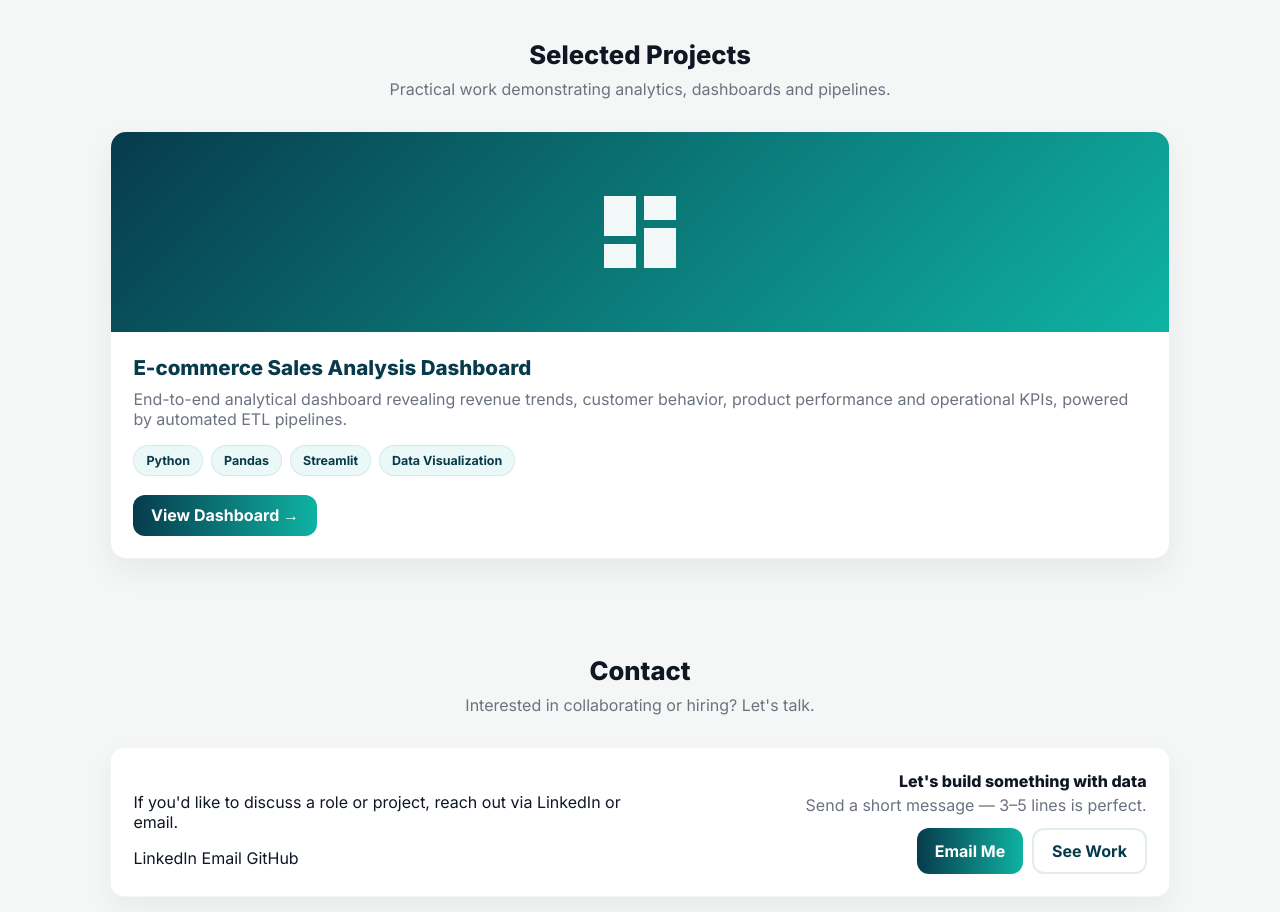
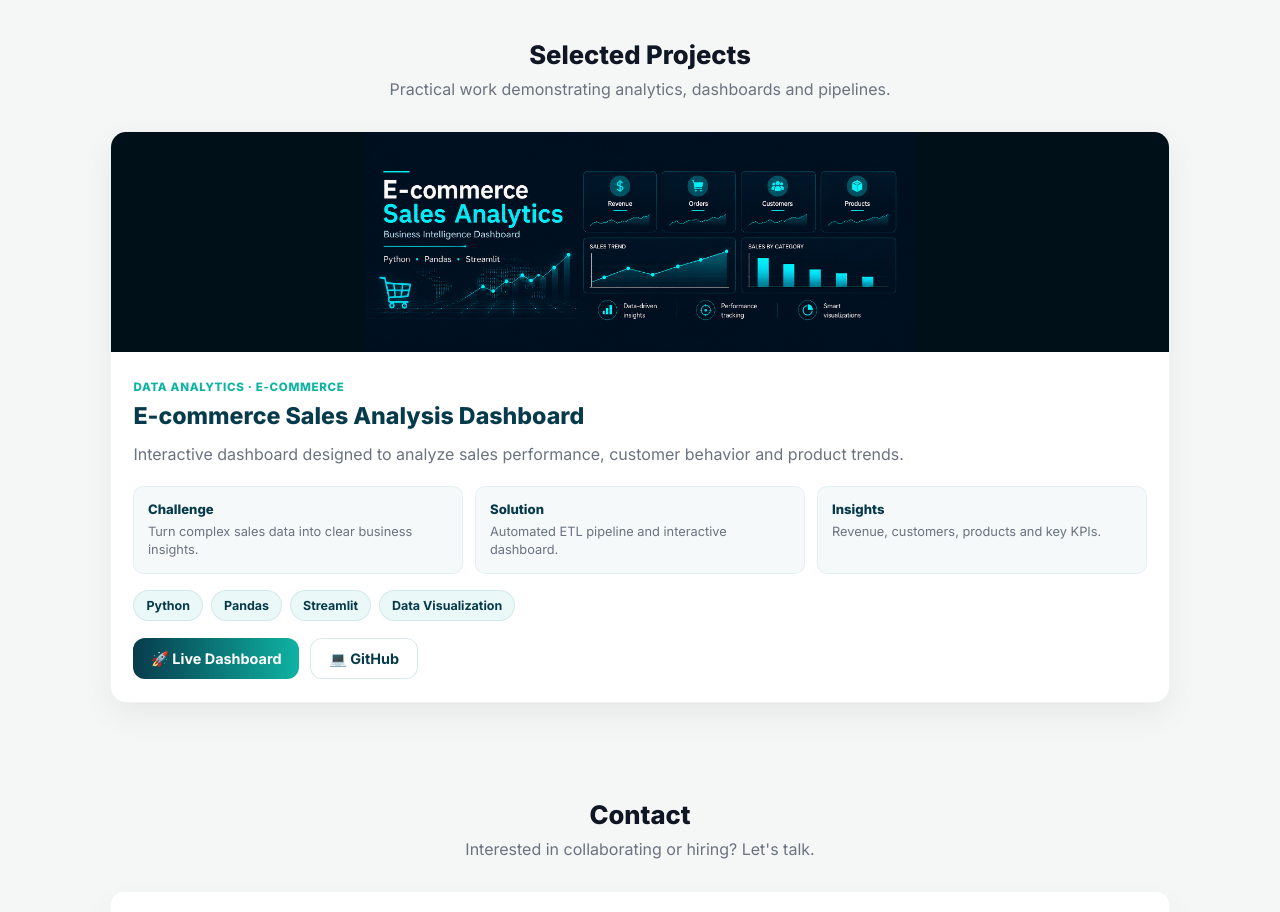
Before and after one commit to ypelayog25/portafolio, a plain HTML site: page index.html in a window 1280 px wide. Shown: the part 1420-2332 px from the top of the page. Drawn offline with Linux system fonts and the light colour scheme.

Commit message:
projects

```diff
--- a/index.html
+++ b/index.html
@@ -230,7 +230,7 @@ section{padding:3rem 0;}
 .meta .item{display:flex;align-items:center;gap:.6rem;}
 .meta .title{font-weight:700;}
 
-/* ---------------- SKILLS (NO CAMBIADO) ---------------- */
+/* ---------------- SKILLS  ---------------- */
 .skills{
   display:grid;
   grid-template-columns:repeat(auto-fit,minmax(260px,1fr));
@@ -248,7 +248,7 @@ section{padding:3rem 0;}
   width:0%;transition:1s ease-in-out;
 }
 
-/* ---------------- PROJECTS (MEJORADO) ---------------- */
+/* ---------------- PROJECTS ---------------- */
 .projects-grid{
   display:grid;
   grid-template-columns:repeat(auto-fit,minmax(300px,1fr));
@@ -267,29 +267,121 @@ section{padding:3rem 0;}
   box-shadow:0 22px 40px rgba(11,107,122,0.12);
 }
 .project-media{
-  height:200px;
-  background:linear-gradient(135deg,var(--accent-blue),var(--accent-teal));
-  display:flex;align-items:center;justify-content:center;
+  height:220px;
+  overflow:hidden;
+  background:#001018;
 }
-.project-media svg{
-  width:96px;height:96px;opacity:.95;
+
+.project-media img{
+  width:100%;
+  height:100%;
+  object-fit:contain;
+  display:block;
 }
-.project-body{padding:1.4rem;}
-.project-body h3{margin:0;color:var(--accent-blue);font-size:1.28rem;font-weight:800;}
-.project-body p{color:var(--muted);margin-top:.6rem;}
-.tags{display:flex;gap:.5rem;margin-top:.9rem;flex-wrap:wrap;}
+
+.project:hover .project-media img{
+  transform:scale(1.03);
+}
+
+.project-body{
+  padding:1.4rem;
+}
+
+.project-category{
+  display:inline-block;
+  font-size:.72rem;
+  font-weight:800;
+  letter-spacing:.06em;
+  color:var(--accent-teal);
+  margin-bottom:.55rem;
+}
+
+.project-body h3{
+  margin:0;
+  color:var(--accent-blue);
+  font-size:1.45rem;
+  line-height:1.25;
+  font-weight:800;
+}
+
+.project-body p{
+  color:var(--muted);
+  margin-top:.65rem;
+  font-size:1rem;
+  line-height:1.6;
+}
+
+.project-highlights{
+  display:grid;
+  grid-template-columns:repeat(3,1fr);
+  gap:.8rem;
+  margin-top:1.2rem;
+}
+
+.highlight{
+  padding:.85rem;
+  border-radius:10px;
+  background:rgba(11,107,122,0.04);
+  border:1px solid rgba(11,107,122,0.07);
+}
+
+.highlight strong{
+  display:block;
+  color:var(--accent-blue);
+  font-size:.82rem;
+  margin-bottom:.35rem;
+  font-weight:800;
+}
+
+.highlight span{
+  display:block;
+  color:var(--muted);
+  font-size:.8rem;
+  line-height:1.45;
+}
+
+.tags{
+  display:flex;
+  gap:.5rem;
+  margin-top:1rem;
+  flex-wrap:wrap;
+}
+
 .tag{
   background:#eaf8f7;
-  padding:.42rem .75rem;border-radius:999px;
+  padding:.42rem .75rem;
+  border-radius:999px;
   border:1px solid rgba(11,107,122,0.1);
-  font-size:.78rem;font-weight:700;color:var(--accent-blue);
+  font-size:.78rem;
+  font-weight:700;
+  color:var(--accent-blue);
 }
+
+.project-actions{
+  display:flex;
+  gap:.7rem;
+  flex-wrap:wrap;
+  margin-top:1.1rem;
+}
+
 .project-link{
-  display:inline-block;margin-top:1.2rem;
+  display:inline-flex;
+  align-items:center;
+  justify-content:center;
   background:linear-gradient(90deg,var(--accent-blue),var(--accent-teal));
-  color:white;font-weight:700;
-  padding:.65rem 1.1rem;border-radius:12px;
+  color:white;
+  font-size:.9rem;
+  font-weight:700;
+  padding:.65rem 1.1rem;
+  border-radius:12px;
 }
+
+.project-link-secondary{
+  background:white;
+  color:var(--accent-blue);
+  border:1px solid rgba(11,107,122,0.15);
+}
+
 
 /* ---------------- CONTACT ---------------- */
 .contact-grid{
@@ -442,7 +534,7 @@ footer{text-align:center;padding:2rem 0;color:var(--muted);}
   </div>
 </section>
 
-<!-- PROJECTS (MEJORADO PROFESIONAL) -->
+<!-- PROJECTS -->
 <section id="projects">
   <div class="section-head">
     <h2>Selected Projects</h2>
@@ -453,17 +545,38 @@ footer{text-align:center;padding:2rem 0;color:var(--muted);}
 
     <article class="project">
       <div class="project-media">
-        <svg fill="white" viewBox="0 0 24 24">
-          <path d="M3 13h8V3H3v10zm0 8h8v-6H3v6zm10 0h8V11h-8v10zm0-18v6h8V3h-8z"/>
-        </svg>
+        <img src="images/ecommerce-dashboard-cover.png" alt="E-commerce Sales Analytics Dashboard">
       </div>
 
       <div class="project-body">
+
+        <span class="project-category">DATA ANALYTICS · E-COMMERCE</span>
+
         <h3>E-commerce Sales Analysis Dashboard</h3>
+
         <p>
-          End-to-end analytical dashboard revealing revenue trends, customer behavior,
-          product performance and operational KPIs, powered by automated ETL pipelines.
+          Interactive dashboard designed to analyze sales performance,
+          customer behavior and product trends.
         </p>
+
+        <div class="project-highlights">
+
+          <div class="highlight">
+            <strong>Challenge</strong>
+            <span>Turn complex sales data into clear business insights.</span>
+          </div>
+
+          <div class="highlight">
+            <strong>Solution</strong>
+            <span>Automated ETL pipeline and interactive dashboard.</span>
+          </div>
+
+          <div class="highlight">
+            <strong>Insights</strong>
+            <span>Revenue, customers, products and key KPIs.</span>
+          </div>
+
+        </div>
 
         <div class="tags">
           <span class="tag">Python</span>
@@ -472,12 +585,24 @@ footer{text-align:center;padding:2rem 0;color:var(--muted);}
           <span class="tag">Data Visualization</span>
         </div>
 
-        <a class="project-link" href="https://ecommerce-analysis-project-ypg.streamlit.app/" target="_blank">
-          View Dashboard →
-        </a>
+        <div class="project-actions">
+
+          <a class="project-link"
+            href="https://ecommerce-analysis-project-ypg.streamlit.app/"
+            target="_blank">
+            🚀 Live Dashboard
+          </a>
+
+          <a class="project-link project-link-secondary"
+            href="https://github.com/ypelayog25/ecommerce-analysis-project"
+            target="_blank">
+            💻 GitHub
+          </a>
+
+        </div>
+
       </div>
     </article>
-
   </div>
 </section>
 
```
Also changed, not shown: images/ecommerce-dashboard-cover.png (added).
